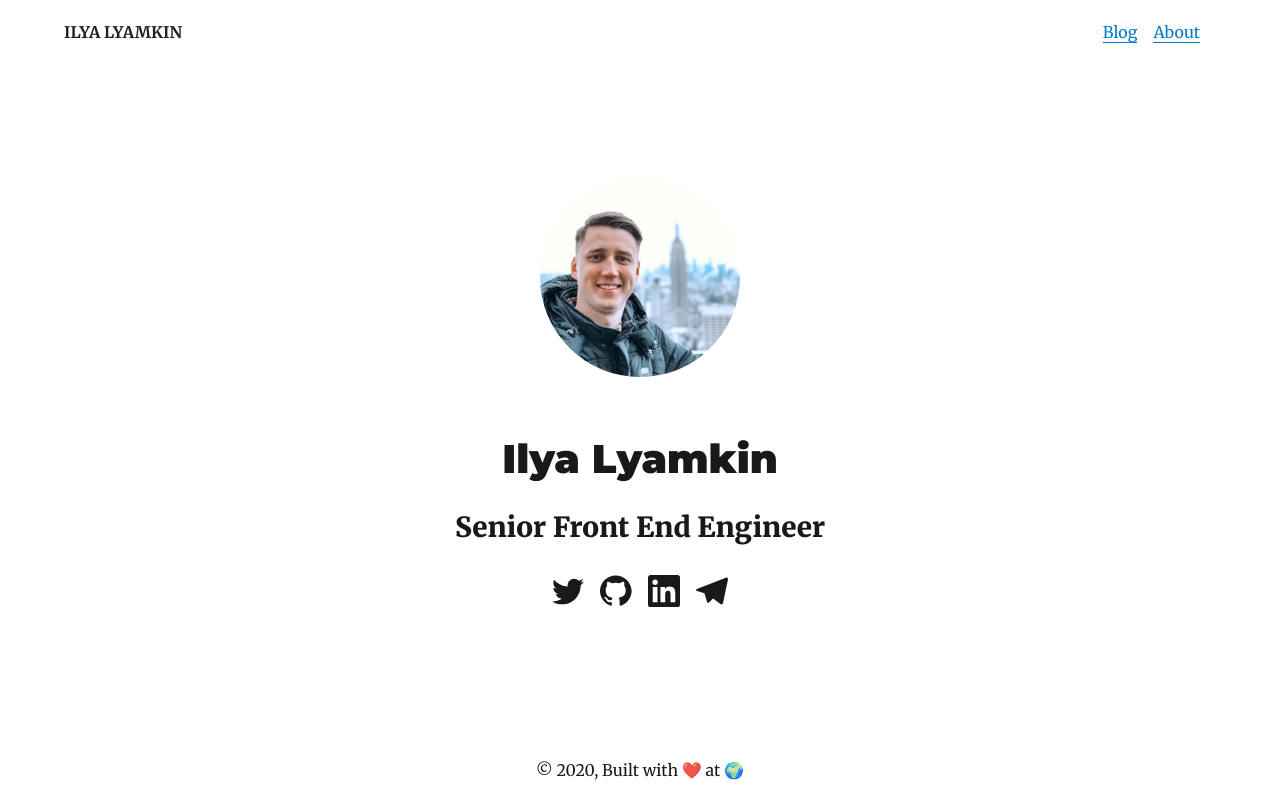
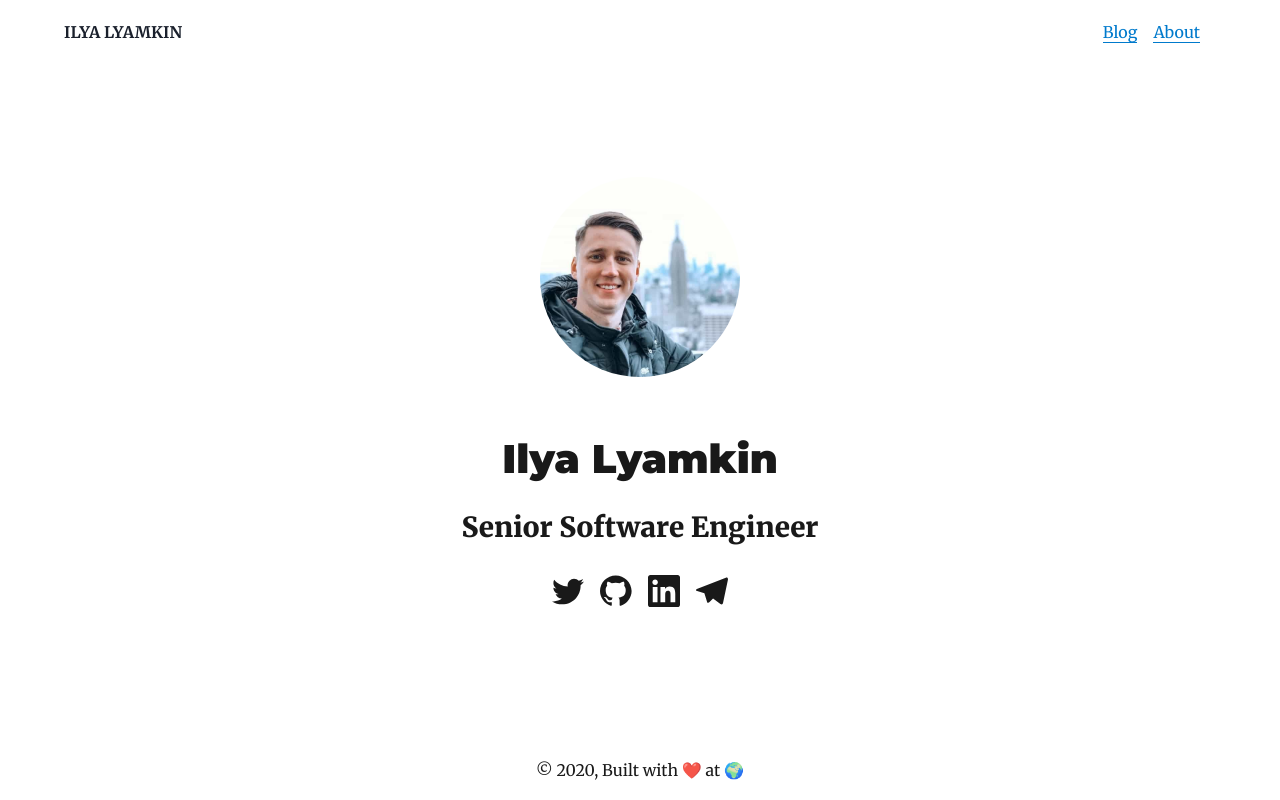
Before and after one commit to ilyamkin/lyamkin.com, a Gatsby site: page / in a window 1280 px wide. Built offline with nearby package versions, Linux system fonts and the light colour scheme; Gatsby itself is replaced by a stand-in of ours; some packages are replaced by stand-ins of ours.

Commit message:
update work title

```diff
--- a/src/components/bio.js
+++ b/src/components/bio.js
@@ -30,7 +30,7 @@ const Bio = () => {
         }}
       />
       <h1 className="name">Ilya Lyamkin</h1>
-      <h2 className="position">Senior Front End Engineer</h2>
+      <h2 className="position">Senior Software Engineer</h2>
       <ul className="social-list">
         <li className="social-item">
           <a
```
